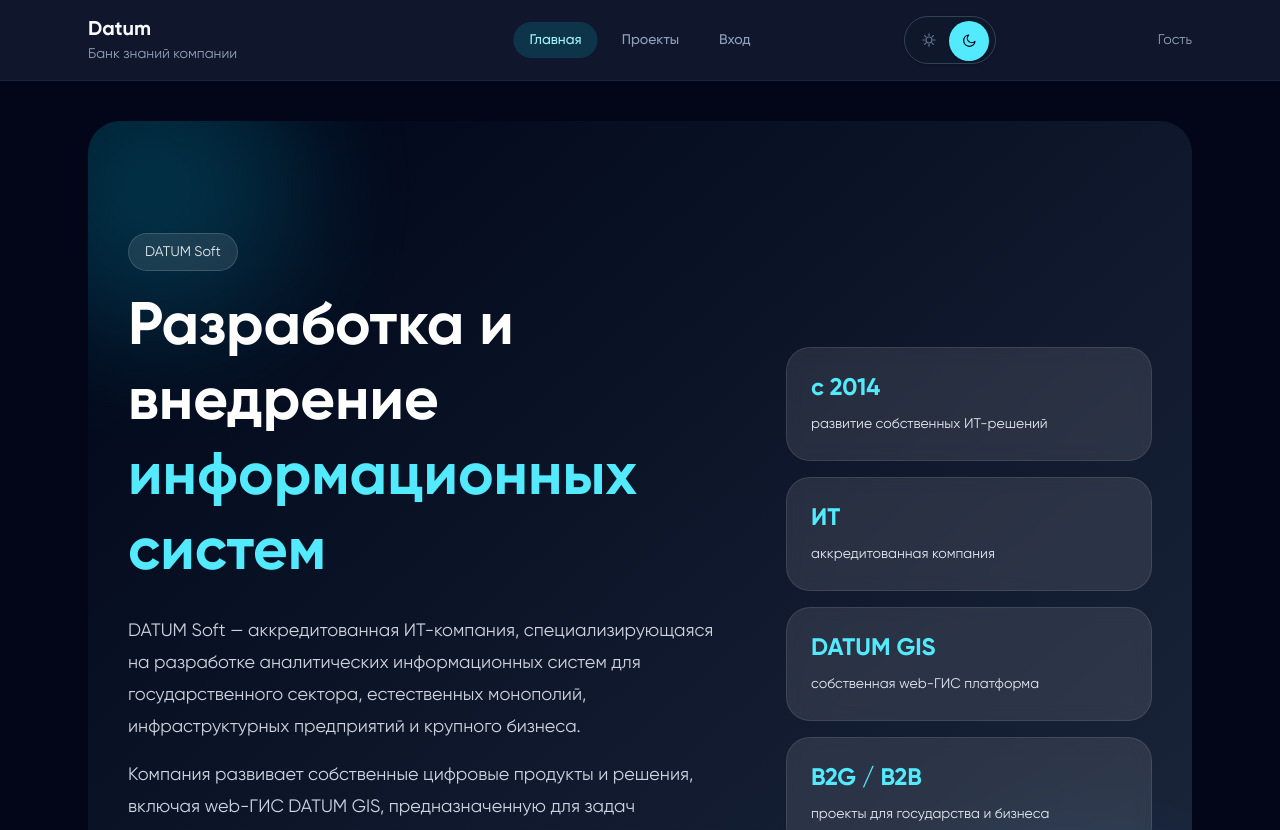
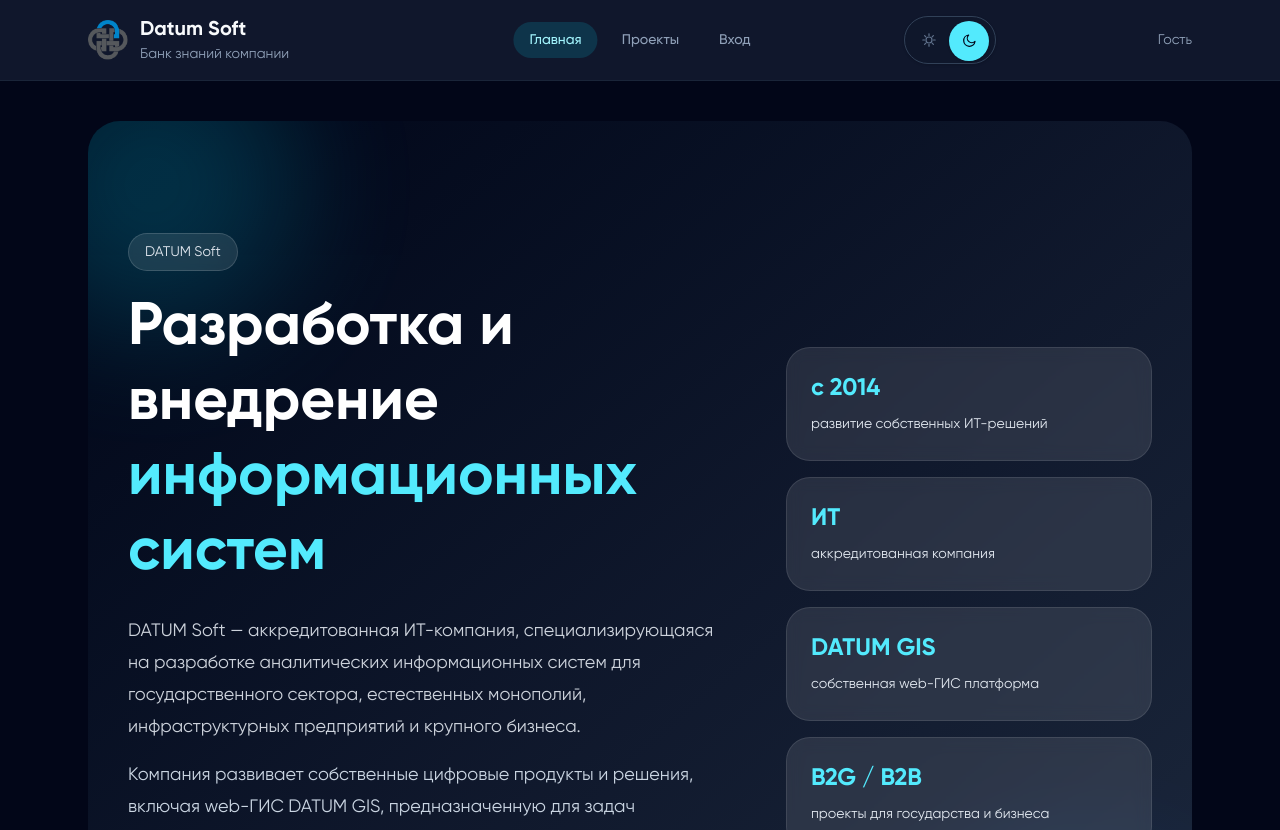
Before and after one commit to spartanec22832/datum_practice, a React (Vite) app in the folder datum_frontend/: page / in a window 1280 px wide. Shown: the top 830 px of the page. Built offline with nearby package versions, Linux system fonts and the light colour scheme; no server answers; the HTML template or start-up script is replaced by a standard one.

Commit message:
add: clickable logo

```diff
--- a/datum_frontend/index.html
+++ b/datum_frontend/index.html
@@ -4,7 +4,7 @@
     <meta charset="UTF-8" />
     <link rel="icon" type="image/svg+xml" href="/logo_dark_mini.png" />
     <meta name="viewport" content="width=device-width, initial-scale=1.0" />
-    <title>Банк знаний Datum</title>
+    <title>Банк знаний Datum Soft</title>
   </head>
   <body>
     <div id="root"></div>
--- a/datum_frontend/src/components/Layout.jsx
+++ b/datum_frontend/src/components/Layout.jsx
@@ -1,5 +1,5 @@
 import { useEffect, useState } from "react";
-import { NavLink, Outlet } from "react-router-dom";
+import { Link, NavLink, Outlet } from "react-router-dom";
 import { useAuth } from "../context/AuthContext";
 
 const THEME_STORAGE_KEY = "datum-theme";
@@ -85,12 +85,25 @@
         <div className="min-h-screen bg-slate-100 text-slate-900 dark:bg-slate-950 dark:text-slate-100">
             <header className="border-b border-slate-200 bg-white/95 backdrop-blur dark:border-slate-800/80 dark:bg-[#11192e]/95">
                 <div className="relative mx-auto flex max-w-6xl items-center justify-between gap-6 px-6 py-4">
-                    <div className="shrink-0 text-left">
-                        <p className="text-xl font-bold text-slate-900 dark:text-slate-50">Datum</p>
-                        <p className="text-sm text-slate-500 dark:text-slate-400">
-                            Банк знаний компании
-                        </p>
-                    </div>
+                    <Link
+                        to="/"
+                        className="flex shrink-0 items-center gap-3 text-left transition hover:opacity-80"
+                    >
+                        <img
+                            src="/logo_dark_mini.png"
+                            alt="Datum"
+                            className="h-10 w-10 shrink-0 object-contain"
+                        />
+
+                        <div>
+                            <p className="text-xl font-bold text-slate-900 dark:text-slate-50">
+                                Datum Soft
+                            </p>
+                            <p className="text-sm text-slate-500 dark:text-slate-400">
+                                Банк знаний компании
+                            </p>
+                        </div>
+                    </Link>
 
                     <nav className="absolute left-1/2 hidden -translate-x-1/2 items-center gap-2 lg:flex">
                         <NavLink to="/" className={navLinkClass} end>
```
